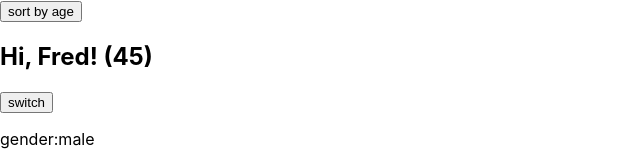
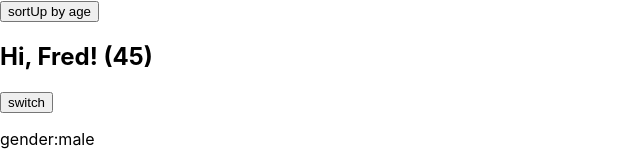
Before and after one commit to MartaPipan/react-10-06-2024, a React (Create React App) app: page / in a window 1280 px wide. Shown: the top 160 px of the page, without its empty margins (0-640 px from the left). Built offline with nearby package versions, Linux system fonts and the light colour scheme.

Commit message:
add direction to sort

```diff
--- a/src/components/CiaoList/index.jsx
+++ b/src/components/CiaoList/index.jsx
@@ -25,31 +25,23 @@ class CiaoList extends Component {
           isMale: false,
         },
       ],
+      isUpSort: true,
     };
   }
   sortUsersByAge = () => {
-    const { users } = this.state; //users - variable
-    //створити копію масива і вже новий масив встановити в стан!!!
-    //мутувати стан заборонено!!!
-    //1 спосіб - поверхнева копія за допомогою спред оператора
-    //const usersCopy = [...users];
-    //usersCopy.sort((userA, userB) => userA.age - userB.age);
-    //2 спосіб - поверхнева копія за допомогою toSorted
-    //const usersCopy = users.toSorted((userA, userB) => userA.age - userB.age);
-    //3 спосіб - глибока копія за допомогою JSON
-    //virtual DOM and real DOM https://uk.legacy.reactjs.org/docs/reconciliation.html
+    const { users, isUpSort} = this.state; //users - variable
     const usersCopy = JSON.parse(JSON.stringify(users));
-    usersCopy.sort((userA, userB) => userA.age - userB.age);
-    this.setState({ users: usersCopy });
+    usersCopy.sort((userA, userB) => isUpSort?userA.age - userB.age:userB.age-userA.age);
+    this.setState({ users: usersCopy, isUpSort:!isUpSort });
   };
   mapUsers = ({ id, name, age, isMale },i) => (
     <Ciao key={id} name={name} age={age} isMale={isMale} />
   );
   render() {
-    const { users } = this.state;
+    const { users,isUpSort} = this.state;
     return (
       <>
-        <button onClick={this.sortUsersByAge}>sort by age</button>
+        <button onClick={this.sortUsersByAge}>sort{isUpSort?'Up':'Down'} by age</button>
         <section>{users.map(this.mapUsers)}</section>;
       </>
     );
```
